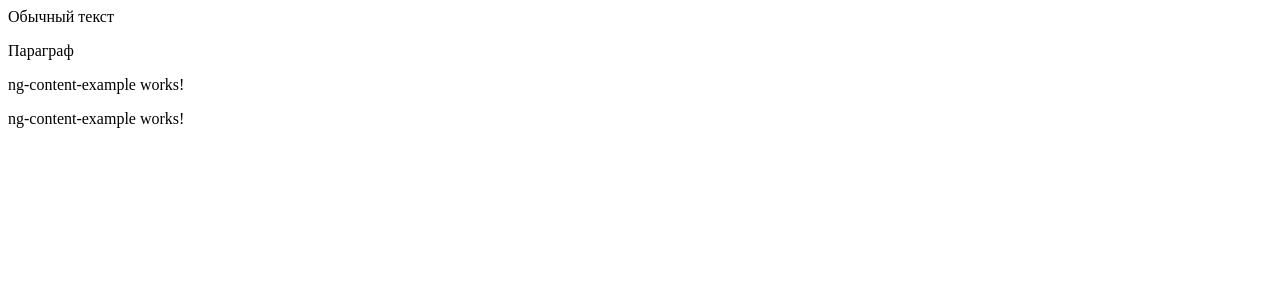
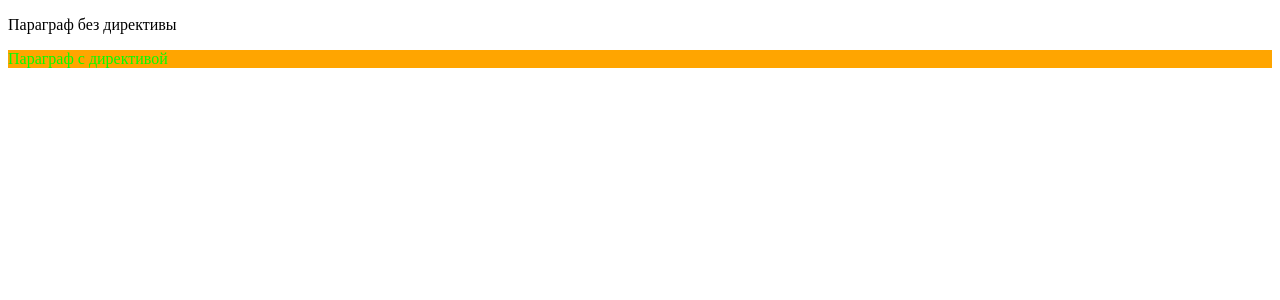
Before and after one commit to AleksYeh/ng-testing, an Angular app: page / in a window 1280 px wide. Shown: the top 300 px of the page. Built offline with nearby package versions, Linux system fonts and the light colour scheme.

Commit message:
feat: добавить пользовательскую директиву для управления цветом и фоном элементов

```diff
--- a/src/app/app.component.html
+++ b/src/app/app.component.html
@@ -1,27 +1,8 @@
-<app-child> Обычный текст </app-child>
-<!-- =============== -->
-<app-child>
-  <p #tag>Параграф</p>
-</app-child>
-<!-- <app-child>
-  <ng-template #tag>
-    <p>Элемент ng-template</p>
-  </ng-template>
-</app-child> -->
-<!-- ================== -->
-<app-child>
-  <ng-template>
-    <p>Элемент ng-template</p>
-  </ng-template>
-</app-child>
-<!-- ==================== -->
-<app-child>
-  <app-ng-content-example>Компонент ng-content-example </app-ng-content-example>
-  <app-ng-content-example
-    >Компонент ng-content-example
-    <app-ng-content-example #descendants
-      >Компонент ng-content-example
-    </app-ng-content-example>
-  </app-ng-content-example>
-</app-child>
-<!-- descendants -->
+<p>Параграф без директивы</p>
+<!-- <p appCustomDirective style="color: lime" [color]="colorProperty" class="color">
+  Параграф с директивой
+</p> -->
+
+<p [appCustomDirective]="colorProperty" (colorChange)="setColor($event)">
+  Параграф с директивой
+</p>
--- a/src/app/app.component.ts
+++ b/src/app/app.component.ts
@@ -1,8 +1,20 @@
-import { Component } from '@angular/core';
+import { Component, HostBinding, HostListener } from '@angular/core';
 
 @Component({
   selector: 'app-root',
   templateUrl: './app.component.html',
   styleUrls: ['./app.component.scss'],
 })
-export class AppComponent {}
+export class AppComponent {
+  colorProperty: string = 'orange';
+
+  setColor(newColor: string) {
+    this.colorProperty = newColor;
+  }
+
+  @HostBinding('style.background') bgColor = 'transparent';
+
+  @HostListener('click') handleClick() {
+    console.log('click from AppComponent');
+  }
+}
--- /dev/null
+++ b/src/app/directives/custom-directive.directive.ts
@@ -0,0 +1,67 @@
+import {
+  Directive,
+  ElementRef,
+  EventEmitter,
+  HostBinding,
+  HostListener,
+  Input,
+  Output,
+} from '@angular/core';
+
+@Directive({
+  selector: '[appCustomDirective]',
+})
+export class CustomDirectiveDirective {
+  @Input('color') colorProps!: string;
+  @Input('appCustomDirective') appCustomDirectiveProps!: string;
+
+  @Output() colorChange = new EventEmitter();
+
+  constructor(private element: ElementRef) {
+    console.log('appCustomDirective');
+    console.log('element', this.element);
+
+    this.element.nativeElement.style.color = 'red';
+  }
+
+  @HostBinding('style.color') color: string = 'lime';
+  @HostBinding('attr.color') attr: string = 'lime';
+  @HostBinding('class.color') class: boolean = true;
+  @HostBinding('style.background') bgColor = 'transparent';
+
+  // @HostBinding('style.color') color = null;
+  // @HostBinding('attr.color') attr: any;
+  // @HostBinding('class.color') class: boolean = false;
+
+  // @HostListener('document:click', ['$event.target']) handleClick(data: any) {
+  //   // console.log('click!');
+  //   console.log('data', data);
+  // }
+
+  @HostListener('click') handleClick() {
+    this.getRandomColor();
+  }
+
+  @HostListener('mouseenter') handleMouseenter() {
+    this.bgColor = 'orange';
+  }
+
+  @HostListener('mouseleave') handleMousLeave() {
+    this.bgColor = 'transparent';
+  }
+
+  ngOnChanges() {
+    console.log('colorProps', this.colorProps);
+    console.log('appCustomDirectiveProps', this.appCustomDirectiveProps);
+
+    this.bgColor = this.appCustomDirectiveProps;
+  }
+
+  getRandomColor() {
+    const newColor =
+      '#' +
+      (Math.random().toString(16) + '000000').substring(2, 8).toUpperCase();
+
+    this.colorChange.emit(newColor);
+  }
+}
```
Also changed, not shown: src/app/app.module.ts (+6 -7 lines).
